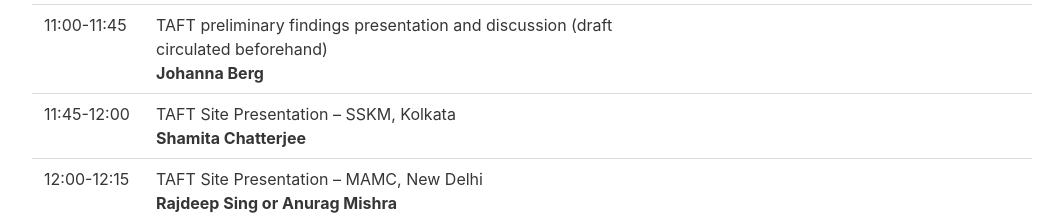
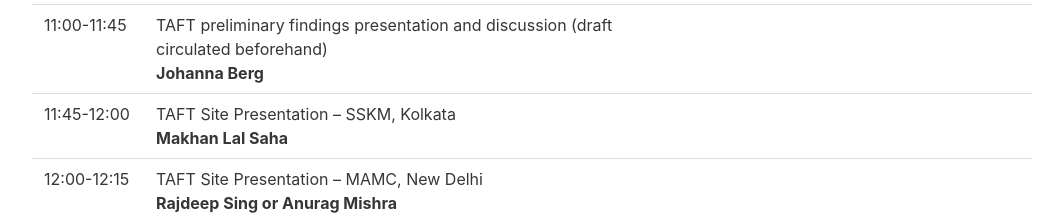
Before and after one commit to martingerdin/titco.org, a Next.js app: page /annual-meeting in a window 1280 px wide. Shown: the part 1340-1558 px from the top of the page, without its empty margins (108-1171 px from the left). Built offline with nearby package versions, Linux system fonts and the light colour scheme.

Commit message:
Change SSKM presenter

```diff
--- a/components/AnnualMeetingAgenda2022.tsx
+++ b/components/AnnualMeetingAgenda2022.tsx
@@ -65,7 +65,7 @@ export default function AnnualMeetingAgenda2022 () {
 		<tr>
 		    <td>11:45-12:00</td>
 		    <td><p>TAFT Site Presentation – SSKM, Kolkata</p>
-			<p><strong>Shamita Chatterjee</strong></p></td>
+			<p><strong>Makhan Lal Saha</strong></p></td>
 		    <td></td>
 		</tr>
 		<tr>
```
